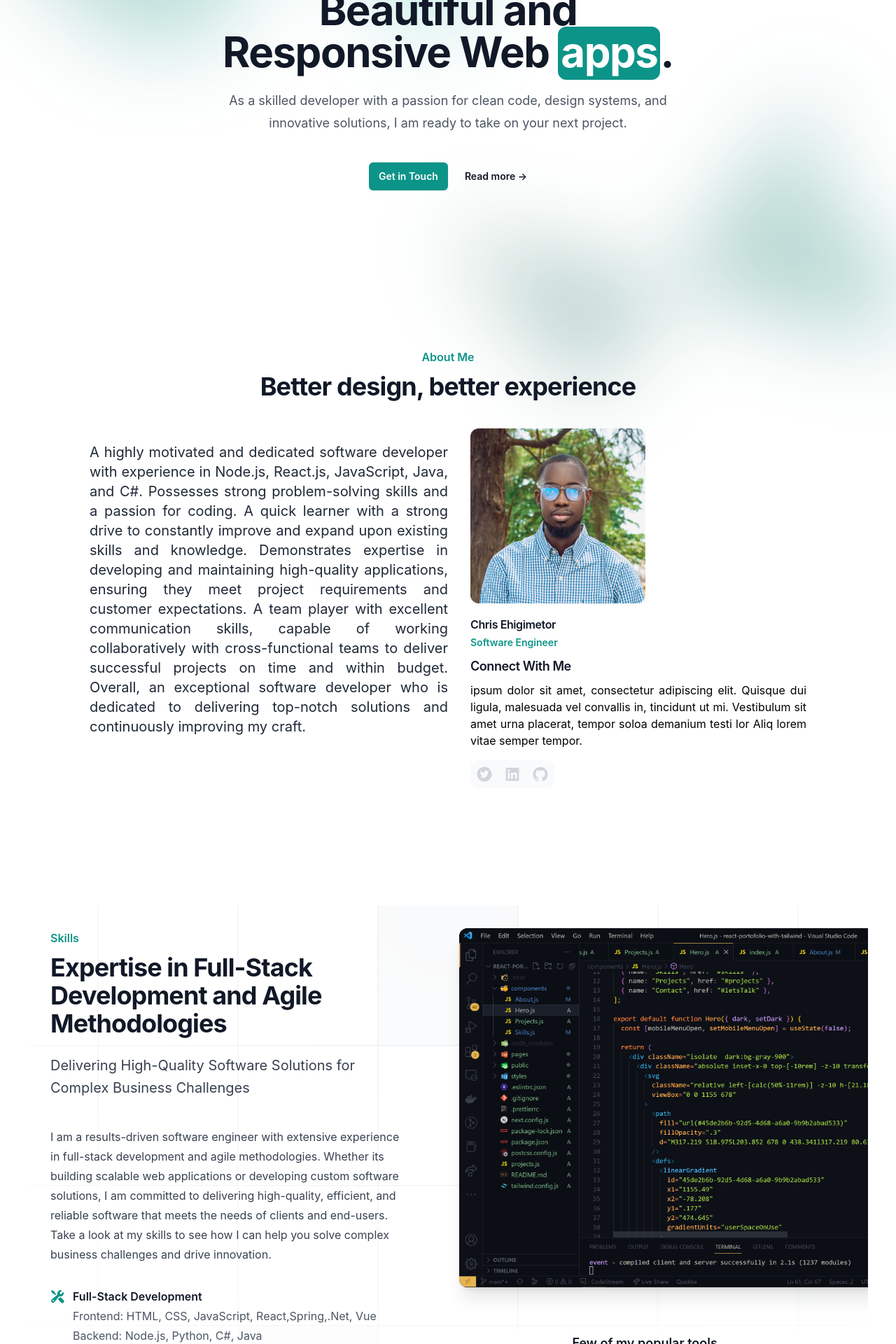
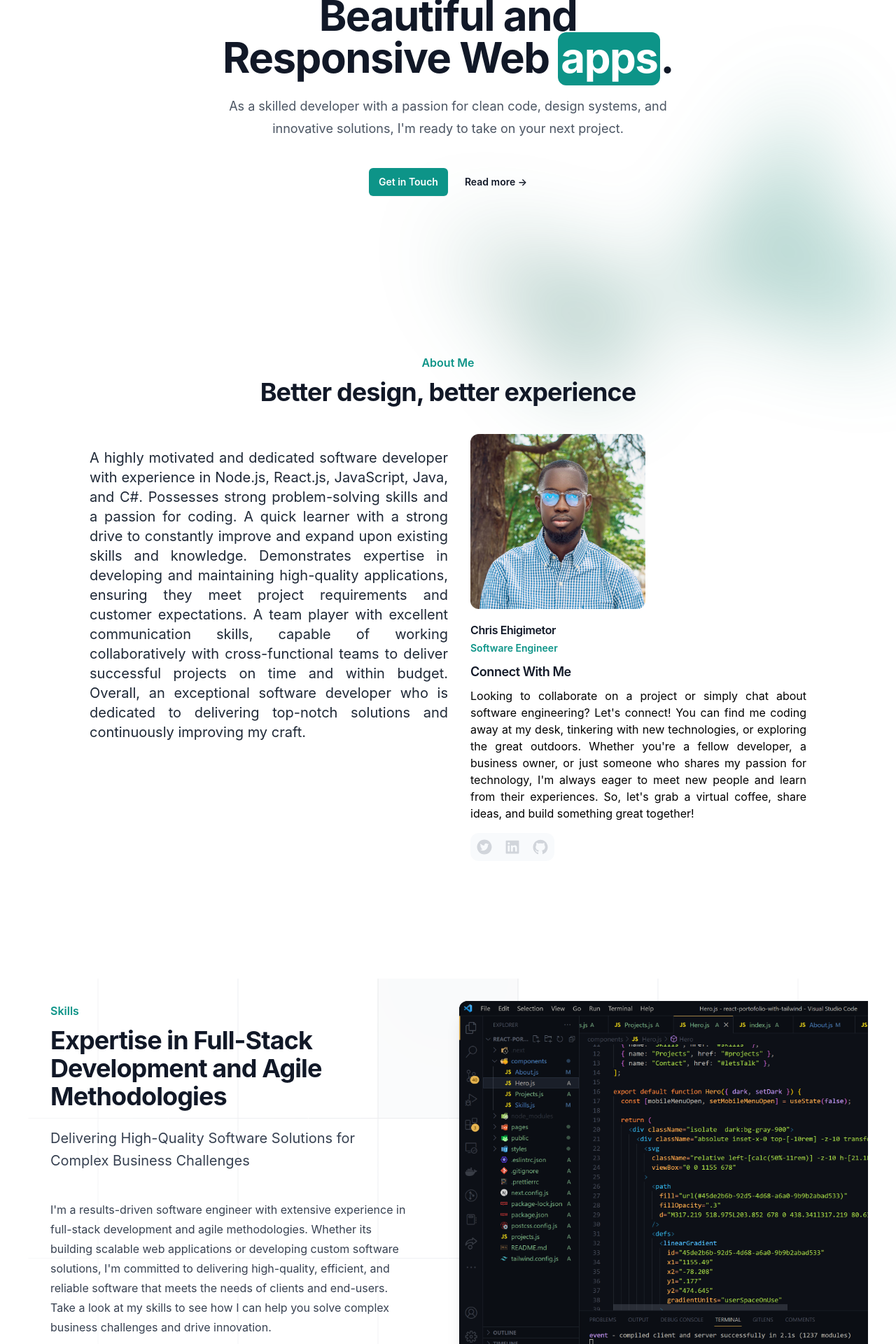
Before and after one commit to Kathalysth/portfolio-react-tailwind, a Next.js app: page / in a window 1280 px wide. Shown: the part 300-2220 px from the top of the page at 70% size. Built offline with nearby package versions, Linux system fonts and the light colour scheme; a web font is replaced by a local one.

Commit message:
fix padding on mobile

```diff
--- a/components/About.js
+++ b/components/About.js
@@ -11,7 +11,7 @@ function About() {
   return (
     <section id="about" className="min-h-screen">
       <div className="pt-24 sm:py-32">
-        <div className="mx-auto max-w-7xl px-6 lg:px-8">
+        <div className="mx-auto max-w-7xl px-2 lg:px-8">
           <div className="mx-auto max-w-5xl lg:text-center">
             <h2 className="text-base font-semibold leading-7 text-teal-600">
               About Me
@@ -29,7 +29,7 @@ function About() {
                   {` A highly motivated and dedicated software developer with experience in Node.js, React.js, JavaScript, Java, and C#. Possesses strong problem-solving skills and a passion for coding. A quick learner with a strong drive to constantly improve and expand upon existing skills and knowledge. Demonstrates expertise in developing and maintaining high-quality applications, ensuring they meet project requirements and customer expectations. A team player with excellent communication skills, capable of working collaboratively with cross-functional teams to deliver successful projects on time and within budget. Overall, an exceptional software developer who is dedicated to delivering top-notch solutions and continuously improving my craft.`}
                 </p>
               </div>
-              <div className="w-full md:w-1/2 flex flex-col items-start items-start gap-4 pl-8">
+              <div className="w-full md:w-1/2 flex flex-col items-start items-start gap-4 md:pl-8">
                 <div className="mx-auto md:mx-0 flex justify-center relative overflow-hidden">
                   <Image
                     src="/my-portrait.jpg"
@@ -67,10 +67,15 @@ function About() {
                     data-aos-once="true"
                     className="dark:text-white leading-6 text-justify"
                   >
-                    ipsum dolor sit amet, consectetur adipiscing elit. Quisque
-                    dui ligula, malesuada vel convallis in, tincidunt ut mi.
-                    Vestibulum sit amet urna placerat, tempor soloa demanium
-                    testi lor Aliq lorem vitae semper tempor.
+                    Looking to collaborate on a project or simply chat about
+                    software engineering? Let&apos;s connect! You can find me
+                    coding away at my desk, tinkering with new technologies, or
+                    exploring the great outdoors. Whether you&apos;re a fellow
+                    developer, a business owner, or just someone who shares my
+                    passion for technology, I&apos;m always eager to meet new
+                    people and learn from their experiences. So, let&apos;s grab
+                    a virtual coffee, share ideas, and build something great
+                    together!
                   </p>
                   <div className="mt-4 flex justify-center gap-4 p-2 rounded-xl dark:bg-gray-800/[0.8] text-gray-300 bg-slate-100/[0.5]">
                     <a
--- a/components/Contact.js
+++ b/components/Contact.js
@@ -48,20 +48,20 @@ function Contact() {
   return (
     <section className="py-10">
       <div className="pt-24 sm:py-32">
-        <div className="mx-auto max-w-7xl px-6 lg:px-8">
+        <div className="mx-auto max-w-7xl px-2 lg:px-8">
           <div className="mx-auto max-w-5xl lg:text-center">
             <h2 className="text-base font-semibold leading-7 text-teal-600">
               Contact Me
             </h2>
             <p className="mt-2 text-3xl font-bold tracking-tight text-gray-900 sm:text-4xl dark:text-gray-200">
-              Have a Project in Mind? Lets Build Something Great Together!
+              Have a Project in Mind? Let&apos;s Build Something Great Together!
             </p>
             <p className="mt-6 text-lg leading-8 text-gray-600 dark:text-gray-400">
-              I am excited to hear from you and discuss how we can collaborate
-              to bring your ideas to life. Whether you have a question about my
-              skills or want to start a new project, feel free to reach out to
-              me anytime. Lets work together to create something truly
-              remarkable!
+              I&apos;m excited to hear from you and discuss how we can
+              collaborate to bring your ideas to life. Whether you have a
+              question about my skills or want to start a new project, feel free
+              to reach out to me anytime. Let&apos;s work together to create
+              something truly remarkable!
             </p>
           </div>
           <div className="w-full mt-8 flex justify-center items-center">
--- a/components/Footer/Footer.js
+++ b/components/Footer/Footer.js
@@ -4,7 +4,7 @@ import Socials from "./Socials";
 
 const Footer = () => {
   return (
-    <footer className="bg-slate-200 dark:bg-gray-900 dark:text-white text-gray-200">
+    <footer className="bg-slate-200 dark:bg-gray-700 dark:text-white text-gray-200">
       <ItemsContainer />
       <div
         className="flex flex-col justify-center items-center gap-10
--- a/components/Footer/ItemsContainer.js
+++ b/components/Footer/ItemsContainer.js
@@ -7,7 +7,7 @@ const ItemsContainer = () => {
     <div className="w-full flex flex-col md:flex-row sm:px-8 px-5 py-16">
       <div className="w-full md:w-1/3 mb-8 md:mb-0 overflow-hidden break-words pr-2">
         <h2 className="text-3xl font-bold tracking-tight text-gray-600 dark:text-white sm:text-4xl">
-          Lets Talk!
+          Let&apos;s Talk!
         </h2>
         <p className="mt-2 text-lg leading-8 text-gray-400">Contact Info</p>
         <div className="mt-4 flex  items-center gap-2 font-medium text-gray-500 dark:text-gray-200">
--- a/components/Footer/Navbar.js
+++ b/components/Footer/Navbar.js
@@ -16,7 +16,7 @@ const navigation = [
 function Navbar({ dark, setDark }) {
   const [mobileMenuOpen, setMobileMenuOpen] = useState(false);
   return (
-    <div className="px-6 bg-white/[0.8] dark:bg-gray-900 backdrop-blur z-10 sticky top-0 pt-6 lg:px-8">
+    <header className="px-6 bg-white/[0.8] dark:bg-gray-900 backdrop-blur z-10 sticky top-0 py-4 lg:px-8">
       <nav className="flex items-center justify-between" aria-label="Global">
         <div className="flex lg:flex-1 dark:text-white">
           <a href="#" className="-m-1.5 p-1.5 uppercase">
@@ -146,7 +146,7 @@ function Navbar({ dark, setDark }) {
           </div>
         </Dialog.Panel>
       </Dialog>
-    </div>
+    </header>
   );
 }
 
--- a/components/Hero.js
+++ b/components/Hero.js
@@ -39,8 +39,8 @@ export default function Hero() {
               className="mt-6 text-lg leading-8 text-gray-600 dark:text-gray-300"
             >
               As a skilled developer with a passion for clean code, design
-              systems, and innovative solutions, I am ready to take on your next
-              project.
+              systems, and innovative solutions, I&apos;m ready to take on your
+              next project.
             </p>
             <div className="mt-10 flex items-center justify-center gap-x-6">
               <a
--- a/components/Skills.js
+++ b/components/Skills.js
@@ -113,10 +113,10 @@ export default function Skills({ dark }) {
           <div className="lg:pr-4">
             <div className="max-w-xl text-base leading-7 text-gray-700 dark:text-gray-200 lg:max-w-lg">
               <p>
-                I am a results-driven software engineer with extensive
+                I&apos;m a results-driven software engineer with extensive
                 experience in full-stack development and agile methodologies.
                 Whether its building scalable web applications or developing
-                custom software solutions, I am committed to delivering
+                custom software solutions, I&apos;m committed to delivering
                 high-quality, efficient, and reliable software that meets the
                 needs of clients and end-users. Take a look at my skills to see
                 how I can help you solve complex business challenges and drive
@@ -137,11 +137,12 @@ export default function Skills({ dark }) {
                     </strong>{" "}
                     <ul>
                       <li>
-                        Frontend: HTML, CSS, JavaScript, React,Spring,.Net, Vue
+                        Frontend: HTML5, CSS3, JavaScript, React, Spring, .Net,
+                        Vue
                       </li>
                       <li>Backend: Node.js, Python, C#, Java</li>
                       <li>
-                        Database: MySQL,PostgreSQL, MongoDB, Firebase, AWS
+                        Database: MySQL, PostgreSQL, MongoDB, Firebase, AWS
                       </li>
                     </ul>
                   </span>
--- a/pages/index.js
+++ b/pages/index.js
@@ -37,7 +37,7 @@ export default function Home() {
           />
           <link rel="icon" href="/favicon.ico" />
         </Head>
-        <div className="absolute inset-x-0 top-[-10rem] -z-10 transform-gpu overflow-hidden blur-3xl sm:top-[-20rem]">
+        <div className="absolute hidden inset-x-0 top-[-10rem] -z-10 transform-gpu overflow-hidden blur-3xl sm:top-[-20rem]">
           <svg
             className="relative left-[calc(50%-11rem)] -z-10 h-[21.1875rem] max-w-none -translate-x-1/2 rotate-[30deg] sm:left-[calc(50%-30rem)] sm:h-[42.375rem]"
             viewBox="0 0 1155 678"
@@ -64,7 +64,7 @@ export default function Home() {
         </div>
         <Navbar setDark={setDarkMode} dark={darkMode} />
         <Hero />
-        <main className="px-6 dark:bg-gray-900 md:px-10 lg:px-30">
+        <main className="px-4 dark:bg-gray-900 md:px-10 lg:px-30">
           <About />
           <Skills dark={darkMode} />
 
```
